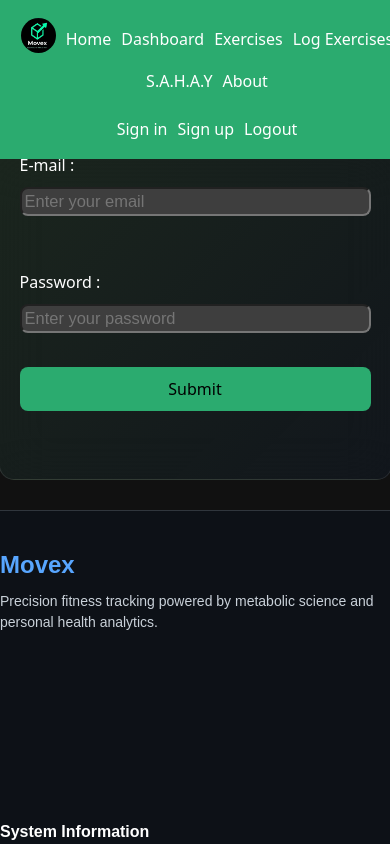
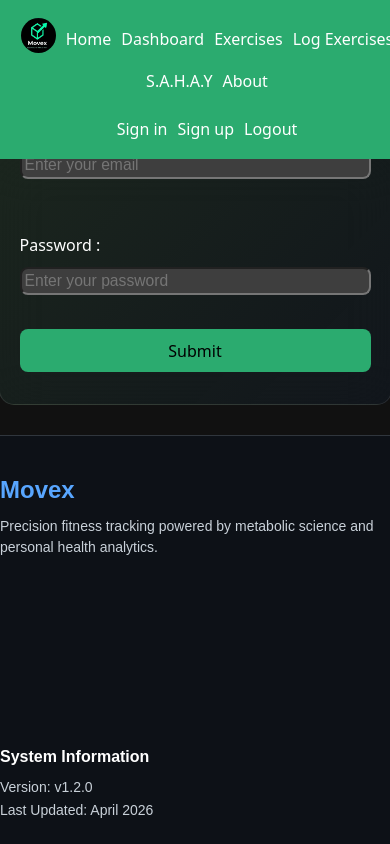
Before and after one commit to deveshchauhan1231-glitch/MoveX, a React (Vite) app in the folder Exercise/frontend/: page /Login in a window 390 px wide. Shown: the top 844 px of the page. Built offline with nearby package versions, Linux system fonts and the light colour scheme; no server answers.

Commit message:
Update login.css

```diff
--- a/Exercise/frontend/src/styles/login.css
+++ b/Exercise/frontend/src/styles/login.css
@@ -61,6 +61,30 @@ border: 1px solid rgba(255, 255, 255, 0.1);
            /* Takes remaining space */
 }
 
+@media (max-width: 1024px) {
+    .login-container {
+        width: min(520px, 92%);
+        height: auto;
+        padding: 40px 28px;
+    }
+
+    .login-inp {
+        width: 100%;
+    }
+}
+
+@media (max-width: 600px) {
+    .login-container {
+        padding: 28px 18px;
+        gap: 28px;
+    }
+
+    .login-inp-field {
+        height: 42px;
+        font-size: 0.98rem;
+    }
+}
+
 @media (max-width: 768px) {
     .login-container {
         width: 90%;
```
